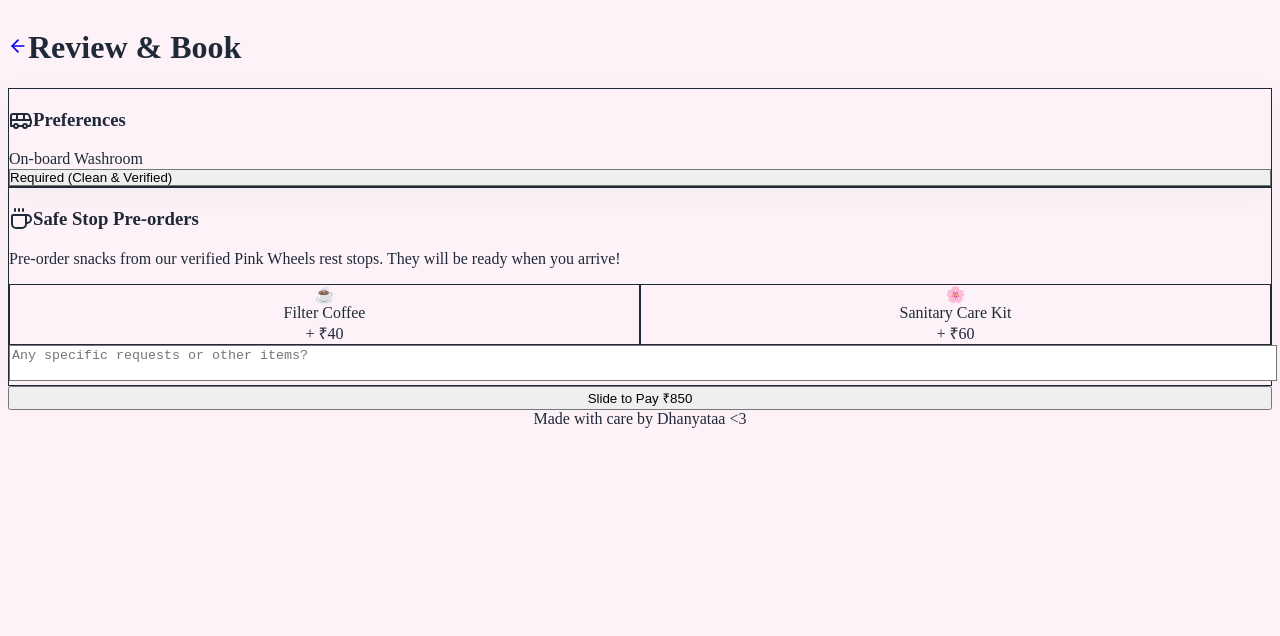
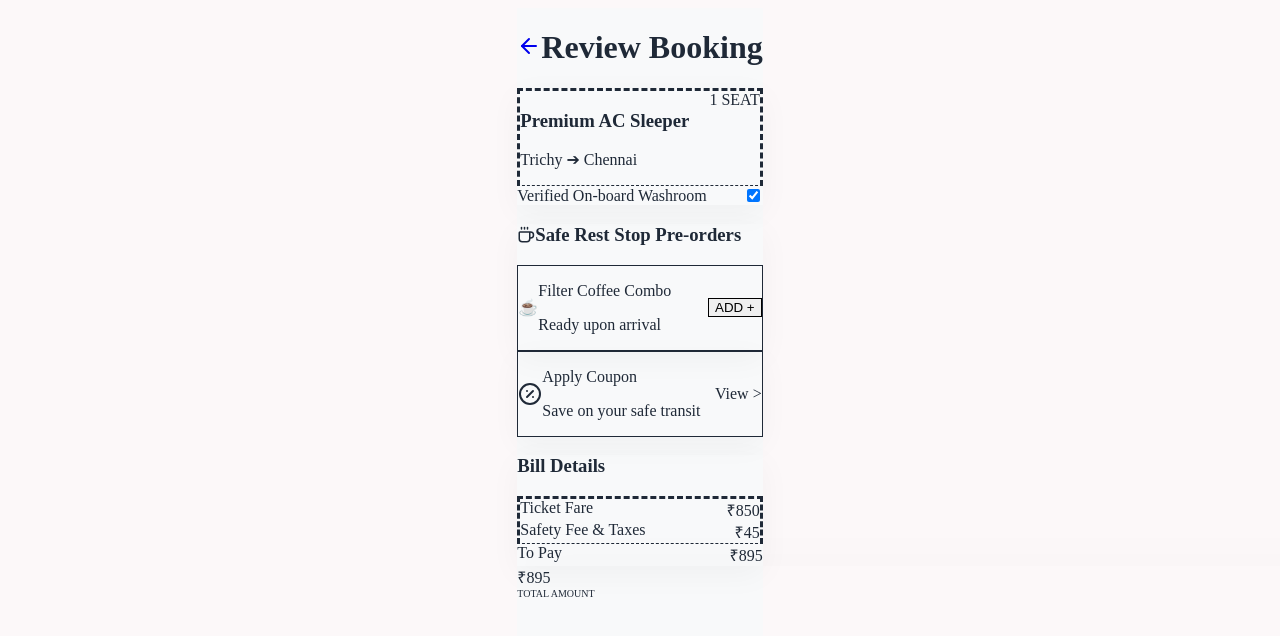
Before and after one commit to red-codes2411/Pink-Wheels-Project, a Next.js app: page /book in a window 1280 px wide. Shown: the top 636 px of the page. Built offline with nearby package versions, Linux system fonts and the light colour scheme.

Commit message:
fixed Tailwind CSS bug and implemented Swiggy-style UI

```diff
--- a/app/book/page.tsx
+++ b/app/book/page.tsx
@@ -1,109 +1,97 @@
 "use client";
-import { useState } from "react";
 import Link from "next/link";
-import { ArrowLeft, Coffee, Bus, CheckCircle2 } from "lucide-react";
+import { ArrowLeft, PercentCircle, Coffee, ShieldCheck } from "lucide-react";
 
-export default function BookRide() {
-  const [loading, setLoading] = useState(false);
-  const [success, setSuccess] = useState(false);
+export default function CheckoutPage() {
+  return (
+    <div className="max-w-md mx-auto bg-[#f8f9fa] min-h-screen relative pb-32 font-sans">
 
-  const handleBooking = (e: React.FormEvent) => {
-    e.preventDefault();
-    setLoading(true);
-    // Simulate API delay for smoothness
-    setTimeout(() => {
-      setLoading(false);
-      setSuccess(true);
-    }, 1500);
-  };
-
-  if (success) {
-    return (
-      <div className="min-h-screen flex flex-col items-center justify-center p-4">
-        <CheckCircle2 size={80} className="text-green-500 mb-6" />
-        <h2 className="text-3xl font-black text-gray-800 mb-2 text-center">Booking Confirmed!</h2>
-        <p className="text-gray-500 mb-8 text-center">Your safe transit is secured. We will see you at the boarding point.</p>
+      {/* Minimal Header */}
+      <header className="bg-white px-5 py-4 flex items-center gap-4 sticky top-0 z-50 shadow-sm">
         <Link href="/">
-          <button className="bg-pink-500 text-white font-bold py-3 px-8 rounded-2xl shadow-lg hover:bg-pink-600 transition">
-            Back to Home
-          </button>
+          <ArrowLeft className="text-gray-800" size={24} />
         </Link>
-        <p className="mt-12 text-pink-400 font-medium">Made with care by Dhanyataa &lt;3</p>
-      </div>
-    );
-  }
-
-  return (
-    <div className="min-h-screen pb-20">
-      <header className="bg-white p-4 shadow-sm flex items-center gap-4 sticky top-0 z-50">
-        <Link href="/" className="text-gray-500 hover:text-pink-500 bg-pink-50 p-2 rounded-full">
-          <ArrowLeft size={20} />
-        </Link>
-        <h1 className="text-xl font-bold text-gray-800">Review & Book</h1>
+        <h1 className="text-lg font-black text-gray-900 tracking-tight">Review Booking</h1>
       </header>
 
-      <main className="max-w-2xl mx-auto px-4 mt-6">
-        <form onSubmit={handleBooking} className="space-y-6">
+      <main className="px-4 mt-4 space-y-4">
 
-          {/* Ride Details Card */}
-          <div className="bg-white p-6 rounded-3xl shadow-[0_8px_30px_rgb(0,0,0,0.04)] border border-pink-50">
-            <h3 className="text-lg font-bold text-gray-800 mb-4 flex items-center gap-2">
-              <Bus className="text-pink-500" /> Preferences
-            </h3>
-            <div className="space-y-4">
-              <div>
-                <label className="text-sm font-semibold text-gray-600 ml-1">On-board Washroom</label>
-                <select className="w-full mt-1 bg-pink-50/50 border border-pink-100 text-gray-800 rounded-2xl p-4 focus:outline-none focus:ring-2 focus:ring-pink-400 appearance-none">
-                  <option>Required (Clean & Verified)</option>
-                  <option>Not Required</option>
-                </select>
-              </div>
+        {/* Ticket Details Card */}
+        <div className="bg-white p-5 rounded-3xl shadow-[0_8px_30px_rgb(0,0,0,0.04)]">
+          <div className="flex justify-between items-start border-b border-dashed border-gray-200 pb-4 mb-4">
+            <div>
+              <h3 className="font-bold text-gray-900 text-lg">Premium AC Sleeper</h3>
+              <p className="text-sm text-gray-500 mt-1">Trichy ➔ Chennai</p>
+            </div>
+            <div className="bg-pink-100 text-pink-700 px-3 py-1 rounded-lg text-xs font-bold uppercase">
+              1 Seat
             </div>
           </div>
 
-          {/* Pre-order Store Card */}
-          <div className="bg-white p-6 rounded-3xl shadow-[0_8px_30px_rgb(0,0,0,0.04)] border border-pink-50">
-            <h3 className="text-lg font-bold text-gray-800 mb-2 flex items-center gap-2">
-              <Coffee className="text-pink-500" /> Safe Stop Pre-orders
-            </h3>
-            <p className="text-sm text-gray-500 mb-4">
-              Pre-order snacks from our verified Pink Wheels rest stops. They will be ready when you arrive!
-            </p>
+          <label className="flex items-center justify-between">
+            <span className="text-sm font-semibold text-gray-700">Verified On-board Washroom</span>
+            <input type="checkbox" defaultChecked className="w-5 h-5 accent-pink-500 rounded" />
+          </label>
+        </div>
 
-            {/* Quick Select Options */}
-            <div className="grid grid-cols-2 gap-3 mb-4">
-              <div className="border border-pink-100 rounded-2xl p-3 flex flex-col items-center justify-center cursor-pointer hover:bg-pink-50 transition text-center">
-                <span className="text-2xl mb-1">☕</span>
-                <span className="text-sm font-bold text-gray-700">Filter Coffee</span>
-                <span className="text-xs text-pink-500">+ ₹40</span>
-              </div>
-              <div className="border border-pink-100 rounded-2xl p-3 flex flex-col items-center justify-center cursor-pointer hover:bg-pink-50 transition text-center">
-                <span className="text-2xl mb-1">🌸</span>
-                <span className="text-sm font-bold text-gray-700">Sanitary Care Kit</span>
-                <span className="text-xs text-pink-500">+ ₹60</span>
-              </div>
+        {/* Pre-order Add-ons (Instamart style) */}
+        <div className="bg-white p-5 rounded-3xl shadow-[0_8px_30px_rgb(0,0,0,0.04)]">
+          <h3 className="font-bold text-gray-900 mb-4 flex items-center gap-2">
+            <Coffee size={18} className="text-pink-500"/> Safe Rest Stop Pre-orders
+          </h3>
+          <div className="flex items-center justify-between bg-pink-50/50 border border-pink-100 p-3 rounded-2xl">
+            <div className="flex items-center gap-3">
+               <div className="text-2xl">☕</div>
+               <div>
+                 <p className="text-sm font-bold text-gray-800">Filter Coffee Combo</p>
+                 <p className="text-xs text-gray-500">Ready upon arrival</p>
+               </div>
             </div>
+            <button className="bg-white border border-pink-200 text-pink-600 font-extrabold text-xs px-4 py-1.5 rounded-lg shadow-sm">
+              ADD +
+            </button>
+          </div>
+        </div>
 
-            <textarea
-              className="w-full bg-pink-50/50 border border-pink-100 rounded-2xl p-4 focus:outline-none focus:ring-2 focus:ring-pink-400 text-gray-800 resize-none placeholder-gray-400"
-              rows={2}
-              placeholder="Any specific requests or other items?"
-            ></textarea>
+        {/* Offers Section */}
+        <div className="bg-white p-5 rounded-3xl shadow-[0_8px_30px_rgb(0,0,0,0.04)] border border-pink-100 flex justify-between items-center cursor-pointer">
+          <div className="flex items-center gap-3">
+            <PercentCircle className="text-pink-500" size={24} />
+            <div>
+              <p className="font-bold text-gray-900 text-sm">Apply Coupon</p>
+              <p className="text-xs text-gray-500">Save on your safe transit</p>
+            </div>
           </div>
+          <span className="text-pink-500 font-bold text-sm">View &gt;</span>
+        </div>
 
-          <button
-            type="submit"
-            disabled={loading}
-            className="w-full bg-pink-500 hover:bg-pink-600 text-white text-lg font-bold py-4 rounded-2xl shadow-lg shadow-pink-200 transition-all flex justify-center items-center h-14"
-          >
-            {loading ? "Processing Secure Payment..." : "Slide to Pay ₹850"}
-          </button>
-        </form>
+        {/* Bill Details */}
+        <div className="bg-white p-5 rounded-3xl shadow-[0_8px_30px_rgb(0,0,0,0.04)]">
+          <h3 className="font-bold text-gray-900 mb-4">Bill Details</h3>
+          <div className="space-y-2 text-sm text-gray-600 border-b border-dashed border-gray-200 pb-3 mb-3">
+            <div className="flex justify-between"><span>Ticket Fare</span><span>₹850</span></div>
+            <div className="flex justify-between"><span>Safety Fee & Taxes</span><span>₹45</span></div>
+          </div>
+          <div className="flex justify-between font-black text-gray-900 text-lg">
+            <span>To Pay</span><span>₹895</span>
+          </div>
+        </div>
 
-        <footer className="text-center py-10 text-pink-400 font-medium">
-          Made with care by Dhanyataa &lt;3
-        </footer>
       </main>
+
+      {/* Fixed Checkout Bar (Swiggy Style) */}
+      <div className="fixed bottom-0 w-full max-w-md bg-white p-4 rounded-t-3xl shadow-[0_-15px_40px_-15px_rgba(0,0,0,0.15)] z-50">
+        <div className="flex items-center justify-between bg-pink-500 text-white rounded-2xl p-1 pr-1.5 pl-5 h-14 shadow-lg shadow-pink-200 cursor-pointer hover:bg-pink-600 transition-colors">
+          <div className="flex flex-col">
+            <span className="font-black text-lg leading-tight">₹895</span>
+            <span className="text-[10px] font-bold text-pink-100 uppercase tracking-wider">Total Amount</span>
+          </div>
+          <div className="bg-white text-pink-600 h-11 px-6 rounded-xl font-extrabold flex items-center justify-center gap-2">
+            SLIDE TO PAY <span className="text-xl">&rarr;</span>
+          </div>
+        </div>
+      </div>
+
     </div>
   );
 }
--- a/app/globals.css
+++ b/app/globals.css
@@ -3,8 +3,15 @@
 @tailwind utilities;
 
 body {
-  /* Forces a soft baby pink background everywhere */
-  background-color: #fdf2f8;
-  /* Forces dark text so everything is readable */
+  background-color: #fcf8f9; /* Ultra soft baby pink background */
   color: #1f2937;
 }
+
+/* Hide scrollbars for the Swiggy-style horizontal scrolling */
+.no-scrollbar::-webkit-scrollbar {
+  display: none;
+}
+.no-scrollbar {
+  -ms-overflow-style: none;
+  scrollbar-width: none;
+}
--- a/app/page.tsx
+++ b/app/page.tsx
@@ -1,90 +1,111 @@
 import Link from "next/link";
 import Image from "next/image";
-import { Star, ShieldCheck, Clock, MapPin } from "lucide-react";
+import { Search, Menu, ShoppingCart, Home, Heart, Compass, User, MapPin } from "lucide-react";
 
-export default function Home() {
+export default function HomePage() {
   return (
-    <div className="min-h-screen font-sans pb-20">
-      {/* Soft Pink Header */}
-      <header className="bg-white/80 backdrop-blur-md sticky top-0 z-50 shadow-sm border-b border-pink-100">
-        <div className="max-w-5xl mx-auto px-4 py-3 flex items-center justify-between">
-          <div className="flex items-center gap-3">
-            <div className="bg-pink-100 p-1 rounded-full shadow-sm">
-              <Image src="/logo.png" alt="Pink Wheels Logo" width={45} height={45} className="rounded-full" />
-            </div>
-            <h1 className="text-2xl font-extrabold text-pink-600 tracking-tight">Pink Wheels</h1>
+    <div className="max-w-md mx-auto bg-[#fcf8f9] min-h-screen relative pb-24 shadow-2xl font-sans">
+
+      {/* Top Navigation */}
+      <header className="px-5 pt-6 pb-4 flex justify-between items-center sticky top-0 bg-[#fcf8f9]/90 backdrop-blur-md z-50">
+        <div className="flex flex-col">
+          <div className="flex items-center gap-2">
+            <Menu className="text-gray-800" size={24} />
+            <h1 className="text-2xl font-black text-gray-900 tracking-tight">Safe Transit.</h1>
           </div>
-          <div className="bg-pink-50 text-pink-600 px-4 py-1.5 rounded-full text-sm font-semibold border border-pink-200">
-            Trichy ➔ Chennai
-          </div>
+          <p className="text-sm font-medium text-pink-500 mt-1 flex items-center gap-1">
+            <MapPin size={14} /> Trichy to Chennai
+          </p>
+        </div>
+        <div className="relative">
+          <ShoppingCart className="text-gray-800" size={24} />
+          <span className="absolute -top-2 -right-2 bg-pink-500 text-white text-[10px] font-bold w-4 h-4 flex items-center justify-center rounded-full">1</span>
         </div>
       </header>
 
-      <main className="max-w-5xl mx-auto px-4 mt-8">
-        {/* Swiggy-style Hero Banner */}
-        <div className="bg-gradient-to-r from-pink-500 to-pink-400 rounded-3xl p-8 text-white shadow-lg mb-10 relative overflow-hidden">
-          <div className="relative z-10">
-            <h2 className="text-4xl font-black mb-3">Safe Transit, Simplified.</h2>
-            <p className="text-pink-50 text-lg flex items-center gap-2 max-w-md">
-              <ShieldCheck size={24} /> Verified female drivers, secure rest stops, and a community of safe travelers.
-            </p>
+      <main className="px-5">
+        {/* Search Bar */}
+        <div className="relative mt-2 mb-6 shadow-[0_8px_30px_rgb(0,0,0,0.04)]">
+          <input
+            type="text"
+            placeholder="Search for rides, AC, Non-AC..."
+            className="w-full bg-white py-4 pl-5 pr-12 rounded-full outline-none text-sm font-medium text-gray-700 shadow-sm border border-pink-50"
+          />
+          <div className="absolute right-2 top-2 bg-pink-500 p-2 rounded-full text-white">
+            <Search size={18} />
           </div>
-          {/* Decorative background circle */}
-          <div className="absolute -right-10 -top-20 w-64 h-64 bg-white opacity-10 rounded-full blur-2xl"></div>
         </div>
 
-        <h3 className="text-2xl font-bold text-gray-800 mb-6 px-2">Available Rides</h3>
+        {/* Categories (Horizontal Scroll) */}
+        <div className="flex gap-4 overflow-x-auto no-scrollbar mb-8 pb-2">
+          {["AC Sleeper", "Semi-Sleeper", "Pre-orders", "Safety Kits"].map((cat, i) => (
+            <div key={i} className="flex flex-col items-center gap-2 min-w-[72px]">
+              <div className="w-16 h-16 bg-white rounded-2xl shadow-sm border border-pink-100 flex items-center justify-center overflow-hidden p-2">
+                 {/* Fallback if logo doesn't load */}
+                <Image src="/logo.png" alt={cat} width={40} height={40} className="object-contain opacity-80" />
+              </div>
+              <span className="text-xs font-bold text-gray-700">{cat}</span>
+            </div>
+          ))}
+        </div>
 
-        {/* Variety of Options Showcase */}
-        <div className="grid grid-cols-1 md:grid-cols-2 lg:grid-cols-3 gap-6">
+        <h2 className="text-xl font-black text-gray-900 mb-4">Popular now</h2>
 
-          {/* Option 1: Premium */}
-          <div className="bg-white rounded-3xl p-5 shadow-[0_8px_30px_rgb(0,0,0,0.04)] border border-pink-50 hover:shadow-xl transition-all hover:-translate-y-1">
-            <div className="bg-pink-50 rounded-2xl h-40 mb-4 flex items-center justify-center relative overflow-hidden">
-               <span className="absolute top-3 left-3 bg-white text-pink-600 text-xs font-bold px-3 py-1 rounded-full shadow-sm">Bestseller</span>
-               <span className="text-pink-300 font-bold text-xl">AC Sleeper</span>
+        {/* Zomato Style Grid Cards */}
+        <div className="grid grid-cols-2 gap-4">
+
+          {/* Card 1 */}
+          <div className="bg-white rounded-[24px] p-3 pb-4 shadow-[0_10px_40px_-10px_rgba(0,0,0,0.06)] border border-pink-50/50">
+            <div className="w-full h-32 bg-pink-100 rounded-[18px] mb-3 relative flex items-center justify-center">
+              <span className="text-pink-300 font-black text-lg">AC Sleeper</span>
+              <button className="absolute -bottom-3 bg-white text-pink-600 font-extrabold text-sm px-6 py-1.5 rounded-lg shadow-md border border-gray-100 uppercase tracking-wide">
+                Book
+              </button>
             </div>
-            <div className="flex justify-between items-start mb-2">
-              <h4 className="text-lg font-bold text-gray-800">Premium AC Sleeper</h4>
-              <div className="flex items-center gap-1 bg-green-100 text-green-700 px-2 py-0.5 rounded-lg text-sm font-bold">
-                4.9 <Star size={14} fill="currentColor" />
+            <div className="mt-5 px-1">
+              <h3 className="text-[15px] font-bold text-gray-800 leading-tight">Premium AC</h3>
+              <div className="flex justify-between items-center mt-1">
+                <span className="font-extrabold text-gray-900">₹850</span>
+                <span className="text-xs font-bold text-green-600 bg-green-50 px-1.5 rounded">4.9 ★</span>
               </div>
             </div>
-            <p className="text-gray-500 text-sm mb-4 flex gap-4">
-              <span className="flex items-center gap-1"><Clock size={14}/> 10:30 PM</span>
-              <span className="flex items-center gap-1"><MapPin size={14}/> Trichy</span>
-            </p>
-            <Link href="/book">
-              <button className="w-full bg-pink-500 hover:bg-pink-600 text-white font-bold py-3 rounded-2xl transition-colors shadow-md shadow-pink-200">
-                Book for ₹850
-              </button>
-            </Link>
           </div>
 
-          {/* Option 2: Standard */}
-          <div className="bg-white rounded-3xl p-5 shadow-[0_8px_30px_rgb(0,0,0,0.04)] border border-pink-50 hover:shadow-xl transition-all hover:-translate-y-1">
-            <div className="bg-gray-50 rounded-2xl h-40 mb-4 flex items-center justify-center">
-               <span className="text-gray-400 font-bold text-xl">Semi-Sleeper</span>
+          {/* Card 2 */}
+          <div className="bg-white rounded-[24px] p-3 pb-4 shadow-[0_10px_40px_-10px_rgba(0,0,0,0.06)] border border-pink-50/50">
+            <div className="w-full h-32 bg-pink-50 rounded-[18px] mb-3 relative flex items-center justify-center">
+              <span className="text-pink-300 font-black text-lg text-center">Semi<br/>Sleeper</span>
+              <button className="absolute -bottom-3 bg-white text-pink-600 font-extrabold text-sm px-6 py-1.5 rounded-lg shadow-md border border-gray-100 uppercase tracking-wide">
+                Book
+              </button>
             </div>
-            <div className="flex justify-between items-start mb-2">
-              <h4 className="text-lg font-bold text-gray-800">Comfort Semi-Sleeper</h4>
-              <div className="flex items-center gap-1 bg-green-100 text-green-700 px-2 py-0.5 rounded-lg text-sm font-bold">
-                4.7 <Star size={14} fill="currentColor" />
+            <div className="mt-5 px-1">
+              <h3 className="text-[15px] font-bold text-gray-800 leading-tight">Comfort Non-AC</h3>
+              <div className="flex justify-between items-center mt-1">
+                <span className="font-extrabold text-gray-900">₹550</span>
+                <span className="text-xs font-bold text-green-600 bg-green-50 px-1.5 rounded">4.7 ★</span>
               </div>
             </div>
-            <p className="text-gray-500 text-sm mb-4 flex gap-4">
-              <span className="flex items-center gap-1"><Clock size={14}/> 11:00 PM</span>
-              <span className="flex items-center gap-1"><MapPin size={14}/> Trichy</span>
-            </p>
-            <Link href="/book">
-              <button className="w-full bg-pink-100 text-pink-600 hover:bg-pink-200 font-bold py-3 rounded-2xl transition-colors">
-                Book for ₹550
-              </button>
-            </Link>
           </div>
 
         </div>
       </main>
+
+      {/* Fixed Bottom Navigation (Swiggy Style) */}
+      <nav className="fixed bottom-0 w-full max-w-md bg-white border-t border-gray-100 flex justify-around items-center py-4 px-2 shadow-[0_-10px_40px_-10px_rgba(0,0,0,0.05)] rounded-t-3xl z-50">
+        <Link href="/" className="flex flex-col items-center text-pink-500">
+          <Home size={24} strokeWidth={2.5} />
+        </Link>
+        <div className="flex flex-col items-center text-gray-400 hover:text-pink-400">
+          <Heart size={24} />
+        </div>
+        <Link href="/book" className="flex flex-col items-center text-gray-400 hover:text-pink-400">
+          <Compass size={24} />
+        </Link>
+        <div className="flex flex-col items-center text-gray-400 hover:text-pink-400">
+          <User size={24} />
+        </div>
+      </nav>
     </div>
   );
 }
```
